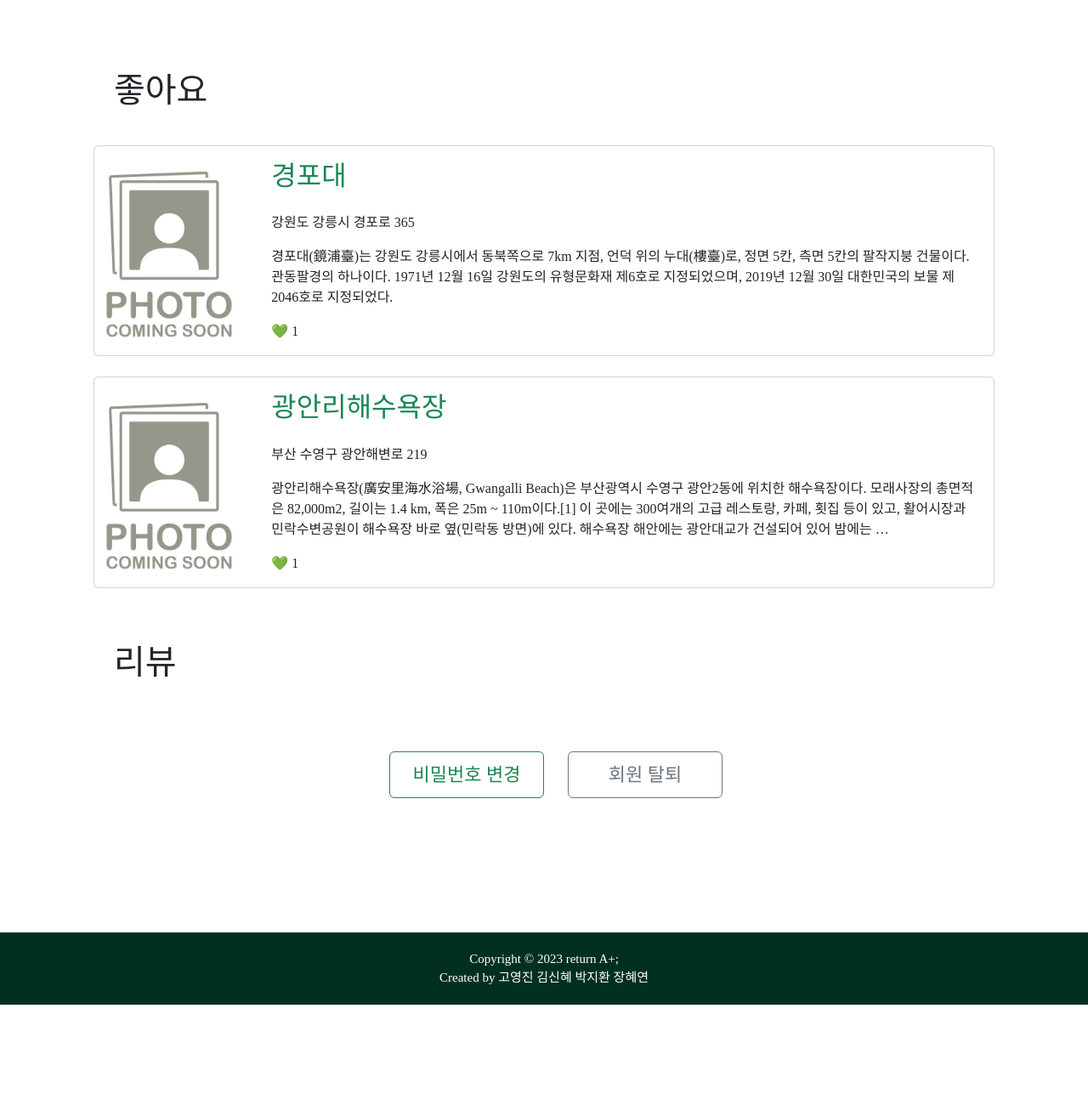
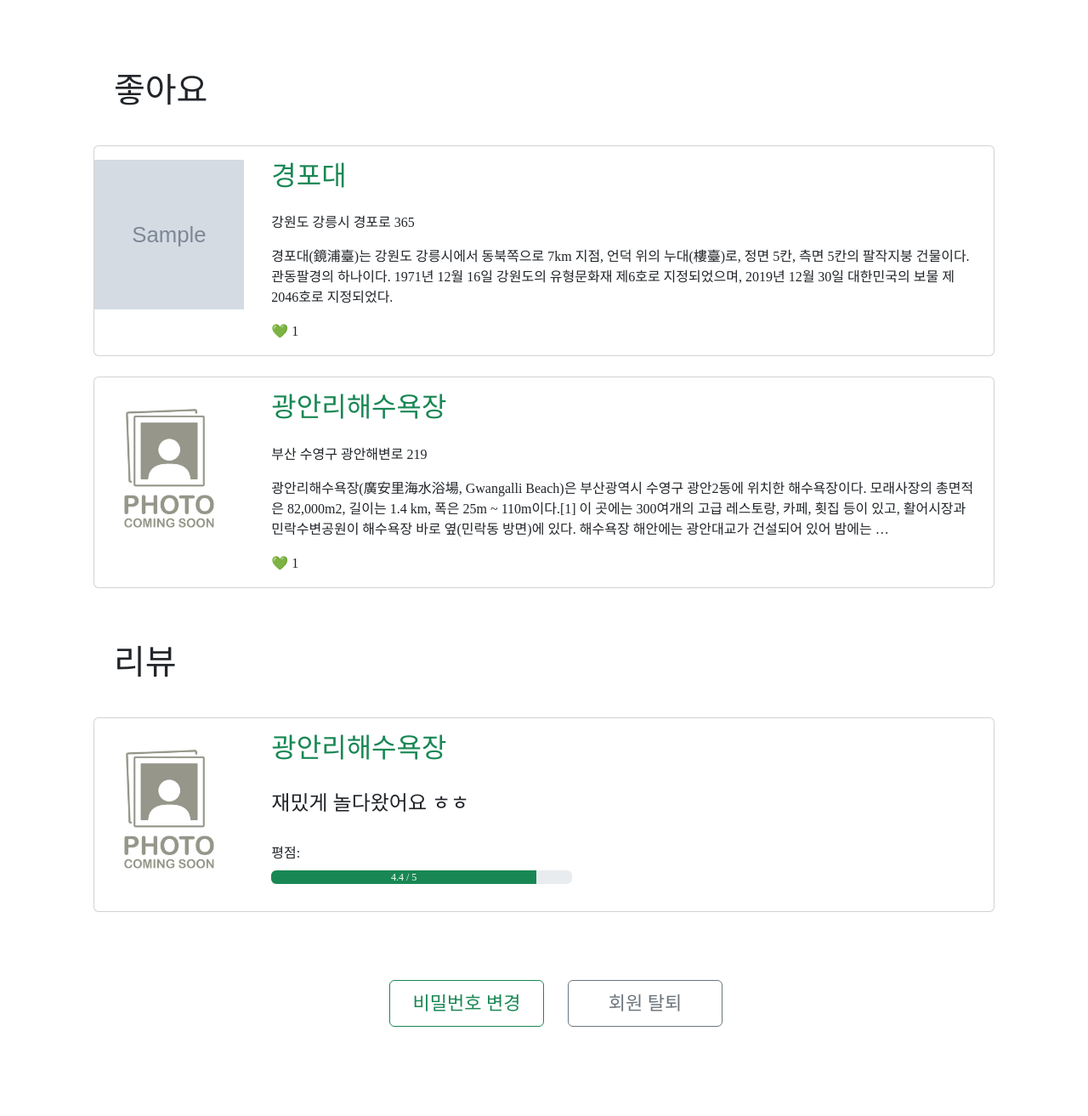
Before and after one commit to ParkJiHwan22/return_a_plus, a Django app: page /accounts/profile/adminjh/ in a window 1280 px wide. Shown: the part 487-1800 px from the top of the page at 85% size. Before the commit the page ends 1669 px from the top, so only its background shows below. Run offline with Django 3.2, Linux system fonts and the light colour scheme; data comes from the database, SQL or seed files in the repository; tables that the repository leaves empty hold one stand-in row (values such as "Sample post"); grey boxes marked "Sample" are stand-in pictures; some libraries are stand-ins or nearby versions; some web fonts are replaced.

Commit message:
Modify profile

```diff
--- a/accounts/templates/accounts/profile.html
+++ b/accounts/templates/accounts/profile.html
@@ -1,5 +1,6 @@
 {% extends 'base.html' %}
 {% load static %}
+{% load mathfilters %}
 
 {% block title %}
   MyPage
@@ -135,11 +136,17 @@
           <div class="card m-4" style="overflow: hidden; font-family: 'S-CoreDream-3Light'; max-width:100%;">
             <div class="row g-0" style="overflow: hidden;">
               <div class="col-2" style="overflow: hidden;">
-                {% if post.post_image %}
+                {% if post.post_images.first.image.url %}
+                  <img style="width: 14rem; height: 11rem; max-width: 100%;max-height: 100%;"class='mt-3 mb-3 d-flex justify-content-center' src=" {{ post.post_images.first.image.url }} " alt="movie_img">
+                {% else %}
+                  <img style="width: 14rem; height: 11rem; max-width: 100%;max-height: 100%;" class='mt-3 mb-3 d-flex justify-content-center' src="{% static 'no_image.jpg' %}" alt="no_img">
+                {% endif %}
+
+                {% comment %} {% if post.post_image %}
                   <img src="{{ post.post_image.url }}" alt="post_image" class="card-img rounded-start">
                 {% else %}
                   <img src="{% static 'no_image.jpg' %}" alt="no_image" style="overflow: hidden; object-fit: cover; width: 100%; height:100%; max-width:100%; max-height:100%;" class="card-img rounded-start">
-                {% endif %}
+                {% endif %} {% endcomment %}
               </div>
               <div class="col-10">
                 <div class="card-body p-3">
@@ -171,11 +178,16 @@
             <div class="card m-4" style="max-width: 90%; font-family: 'S-CoreDream-3Light'; max-width:100%;">
               <div class="row g-0">
                 <div class="col-2">
-                  {% if post.post_image %}
+                  {% if post.post_images.first.image.url %}
+                    <img style="width: 14rem; height: 11rem; max-width: 100%;max-height: 100%;"class='mt-3 mb-3 d-flex justify-content-center' src=" {{ post.post_images.first.image.url }} " alt="movie_img">
+                  {% else %}
+                    <img style="width: 14rem; height: 11rem; max-width: 100%;max-height: 100%;" class='mt-3 mb-3 d-flex justify-content-center' src="{% static 'no_image.jpg' %}" alt="no_img">
+                  {% endif %}
+                  {% comment %} {% if post.post_image %}
                     <img src="{{ post.post_image.url }}" alt="post_image" class="card-img rounded-start">
                   {% else %}
                     <img src="{% static 'no_image.jpg' %}" alt="no_image" style="overflow: hidden; object-fit: cover; width: 100%; height:100%; max-width:100%; max-height:100%;" class="card-img rounded-start">
-                  {% endif %}
+                  {% endif %} {% endcomment %}
                 </div>
                 <div class="col-10">
                   <div class="card-body p-3">
@@ -201,33 +213,38 @@
       <!-- 사용자가 작성한 리뷰 -->
       <div class="col">
         <h1 class="mt-3 px-5 py-3" style="font-family: 'TheJamsil5Bold';">리뷰</h1>
-        {% for revieww in reviews_set.all %}
+        {% for review in person.review_set.all %}
+          <a href="{% url 'posts:detail' review.post.pk %}" style="text-decoration: none;">
             <div class="card m-4" style="max-width: 90%; font-family: 'S-CoreDream-3Light'; max-width:100%;">
               <div class="row g-0">
                 <div class="col-2">
-                {% if review.post_image %}
-                  <img src="{{ post.post_image.url }}" alt="post_image" style="overflow: hidden; object-fit: cover; width: 100%; height:100%; max-width:100%; max-height:100%;" class="card-img rounded-start">
+                  {% if review.review_images.first.image.url %}
+                    <img style="width: 14rem; height: 11rem; max-width: 100%;max-height: 100%;"class='mt-3 mb-3 d-flex justify-content-center' src=" {{ review.review_images.first.image.url }} " alt="movie_img">
                   {% else %}
-                  <img src="{% static 'no_image.jpg' %}" alt="no_image" style="overflow: hidden; object-fit: cover; width: 100%; height:100%; max-width:100%; max-height:100%;" class="card-img rounded-start">
+                    <img style="width: 14rem; height: 11rem; max-width: 100%;max-height: 100%;" class='mt-3 mb-3 d-flex justify-content-center' src="{% static 'no_image.jpg' %}" alt="no_img">
                   {% endif %}
                 </div>
                 <div class="col-10">
                   <div class="card-body p-3">
-                  <h2 class="card-title ms-3" style="font-family: 'S-CoreDream-3Light';color:#198754;">
-                    <a href="{% url 'posts:detail' review.post.pk %}" style="text-decoration: none;">
+                    <h2 class="card-title ms-3" style="font-family: 'S-CoreDream-3Light'; color:#198754;">
+                      {{ review.post.name }}
+                    </h2>
+                    <br>
+                    <h4 class="card-title ms-3" style="font-family: 'S-CoreDream-3Light';">
                       {{ review.review }}
-                    </a>
-                  </h2>
-                  <p class="mt-4 ms-3 card-text">{{ post.address }}</p>
-                  <p class="ms-3 card-text">{{ post.description | truncatewords:40 }}</p>
-                  <div class="ms-3 align-self-start">
-                    💚
-                    {{ post.like_users.count }}
+                    </h4>
+                    <br>
+                    <p class="card-title ms-3" style="font-family: 'S-CoreDream-3Light';">
+                      평점:
+                      <div class="progress col-5 ms-3" role="progressbar" aria-label="Default striped example" aria-valuenow="0" aria-valuemin="0" aria-valuemax="100">
+                        <div class="progress-bar bg-success progress-bar" style="width: {{ review.accessibility|add:review.cost|add:review.service|add:review.convenience_facilities|add:review.satisfaction|mul:4 }}%"> {{ review.accessibility|add:review.cost|add:review.service|add:review.convenience_facilities|add:review.satisfaction|div:5 }} / 5</div>
+                      </div>
+                    </p>
                   </div>
                 </div>
               </div>
             </div>
-          </div>
+          </a>
         {% endfor %}
       </div>
     </div>
--- a/posts/templates/posts/detail.html
+++ b/posts/templates/posts/detail.html
@@ -192,6 +192,7 @@
       <div class='col-6' style="font-family: 'S-CoreDream-3Light';">
         <img src="{% static 'icon_image/004.png' %}" class='icon' alt="Adventure and Sports Icon">
           어드벤쳐 및 스포츠 <br><br>
+      </div>
     {% endif %}
 
     {% if post.checkbox5 %}
--- a/templates/base.html
+++ b/templates/base.html
@@ -78,8 +78,8 @@
     </nav>
     {% block content %}{% endblock content %}
     <!-- Footer -->
-    <footer style="font-family: 'TheJamsil5Bold'; position: sticky; background-color: rgb(2, 48, 32);margin-top: 150px; padding: 20px;
-        font-size: 15px;">
+
+<footer style="font-family: 'TheJamsil5Bold'; position: sticky; background-color: rgb(2, 48, 32);margin-top: 150px; padding: 20px;        font-size: 15px;">
       <p class="m-0 text-center text-white" style="text-decoration: none;
         color: inherit;">
         Copyright &copy;
```
Lines whose indentation alone changed are shown as unchanged.
